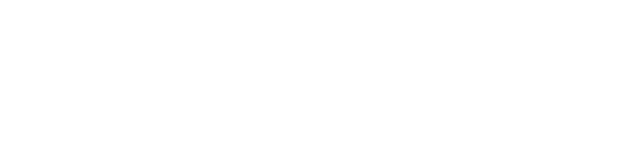
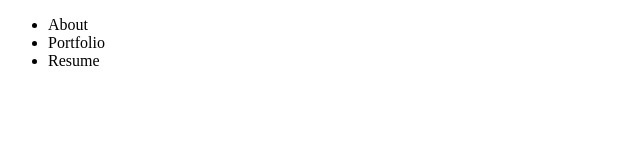
Before and after one commit to RobertYearling/oldaskrob, a plain HTML site: page portfolio.html in a window 1280 px wide. Shown: the whole page, without its empty margins (0-640 px from the left). Drawn offline with Linux system fonts and the light colour scheme.

Commit message:
added nav to portfolio.html

```diff
--- a/portfolio.html
+++ b/portfolio.html
@@ -6,5 +6,12 @@
 </head>
 
 <body>
+  <nav>
+     <ul>
+      <li>About</li>
+      <li>Portfolio</li>
+      <li>Resume</li>
+    </ul>
+  </nav>
 </body>
 </html>
```
